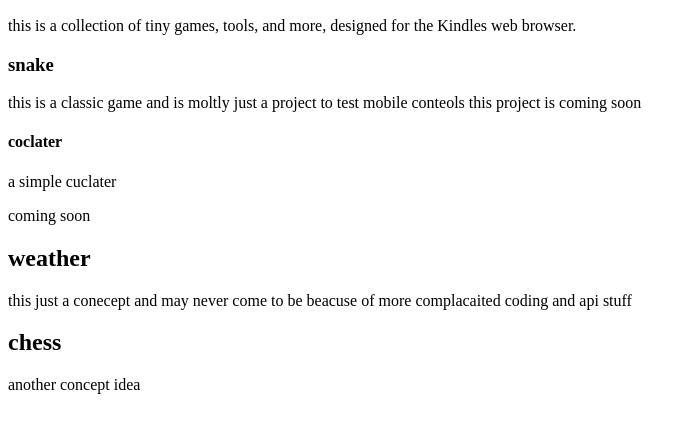
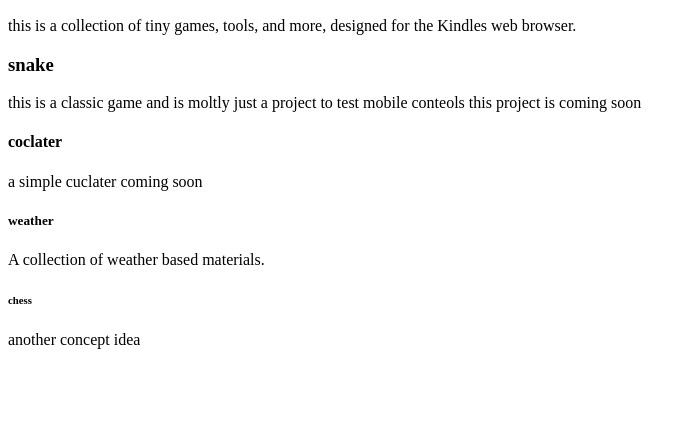
Before and after one commit to guinea7pig/kindle_apps.github.io, a plain HTML site: page docs/index.html in a window 1280 px wide. Shown: the part 110-542 px from the top of the page, without its empty margins (0-696 px from the left). Drawn offline with Linux system fonts and the light colour scheme.

Commit message:
Update index.html

```diff
--- a/docs/index.html
+++ b/docs/index.html
@@ -10,11 +10,11 @@
       		<p2>this is a classic game and is moltly just a project to test mobile conteols</p2>
       		<p3>this project is coming soon</p3>
       <h4>coclater</h4>
-      <p> a simple cuclater<p>
-      <p>coming soon</p>
-      <h2>weather</h2>
-      <p>this just a conecept and may never come to be beacuse of more complacaited coding and api stuff</p>
-      <h2>chess</h2>
-      <p>another concept idea</p>
+      <p4> a simple cuclater<p4>
+      <p5>coming soon</p5>
+      <h5>weather</h5>
+      <p6>A collection of weather based materials.</p6>
+      <h6>chess</h6>
+      <p7>another concept idea</p7>
      </body>
 </html>
```
